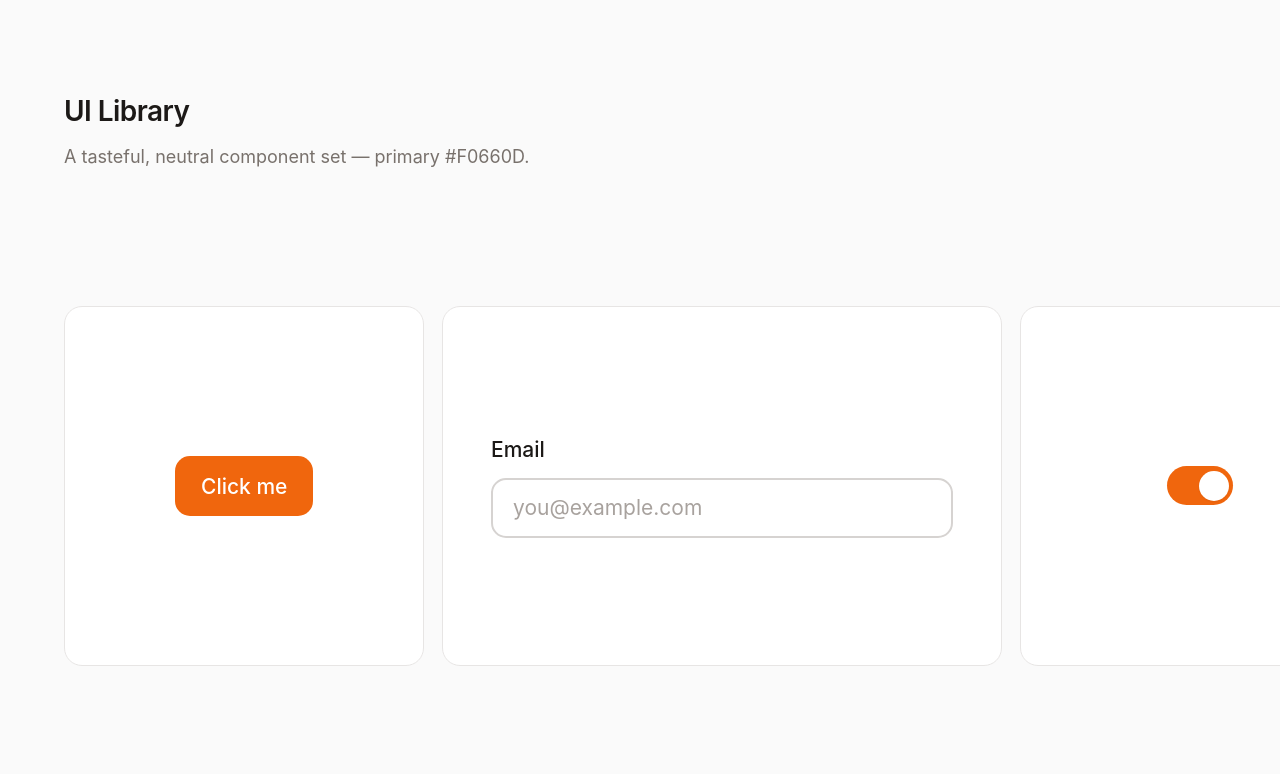
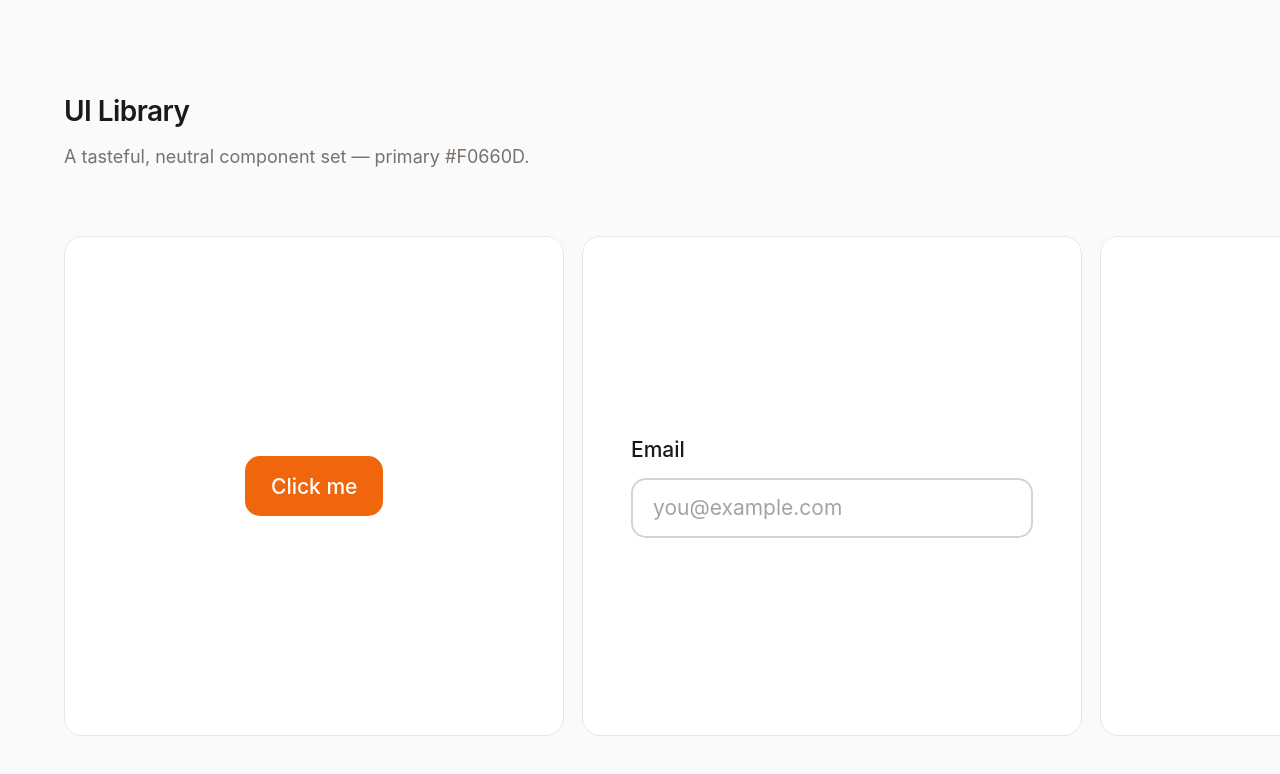
Before and after one commit to deepp2905/ui-library, a Next.js app: page / in a window 1280 px wide. Shown: the top 774 px of the page. Built offline with nearby package versions, Linux system fonts and the light colour scheme.

Commit message:
horizontal scroll

```diff
--- a/src/app/page.module.css
+++ b/src/app/page.module.css
@@ -52,17 +52,18 @@
   flex: 1;
   overflow-x: auto;
   overflow-y: hidden;
-  scroll-behavior: smooth;
   scrollbar-width: thin;
 }
 
-/* --- Tile: a framed stage for one component, always 1:1 --- */
+/* --- Tile: a framed stage for one component, always 1:1 ---
+   Size is large enough that any component fits with 48px padding
+   on every side, so the tile is the same size regardless of content. */
 .tile {
   display: flex;
   align-items: center;
   justify-content: center;
-  width: 360px;
-  height: 360px;
+  width: 500px;
+  height: 500px;
   padding: 48px;
   background: var(--color-surface);
   border: 1px solid var(--color-border);
@@ -71,11 +72,9 @@
   flex-shrink: 0;
 }
 
-/* tiles whose component needs the full width inside (Input, Slider,
-   Tabs) — items stretch instead of centring horizontally */
+/* Stretch variant for components that need full inner width
+   (Input, Slider, Tabs). Same tile size — only inner alignment changes. */
 .tileStretch {
-  width: 560px;
   align-items: stretch;
   flex-direction: column;
-  padding: 48px;
 }
--- a/src/app/page.tsx
+++ b/src/app/page.tsx
@@ -41,13 +41,19 @@ function Showcase() {
     const el = gridRef.current;
     if (!el) return;
     const onWheel = (e: WheelEvent) => {
+      // If the user is already scrolling horizontally (shift+wheel or
+      // horizontal trackpad swipe), let the native handler do it.
+      if (Math.abs(e.deltaX) > Math.abs(e.deltaY)) return;
       if (e.deltaY === 0) return;
-      const delta = Math.abs(e.deltaY) > Math.abs(e.deltaX) ? e.deltaY : e.deltaX;
-      el.scrollLeft += delta;
+      // deltaMode 0 = pixels (trackpad / precision wheel),
+      // deltaMode 1 = lines (classic mouse wheel — multiply to match
+      // the browser's own line-to-pixel conversion of ~16px/line).
+      const pixels = e.deltaMode === 1 ? e.deltaY * 16 : e.deltaY;
+      el.scrollLeft += pixels;
       e.preventDefault();
     };
-    el.addEventListener('wheel', onWheel, { passive: false });
-    return () => el.removeEventListener('wheel', onWheel);
+    window.addEventListener('wheel', onWheel, { passive: false });
+    return () => window.removeEventListener('wheel', onWheel);
   }, []);
 
   return (
```
